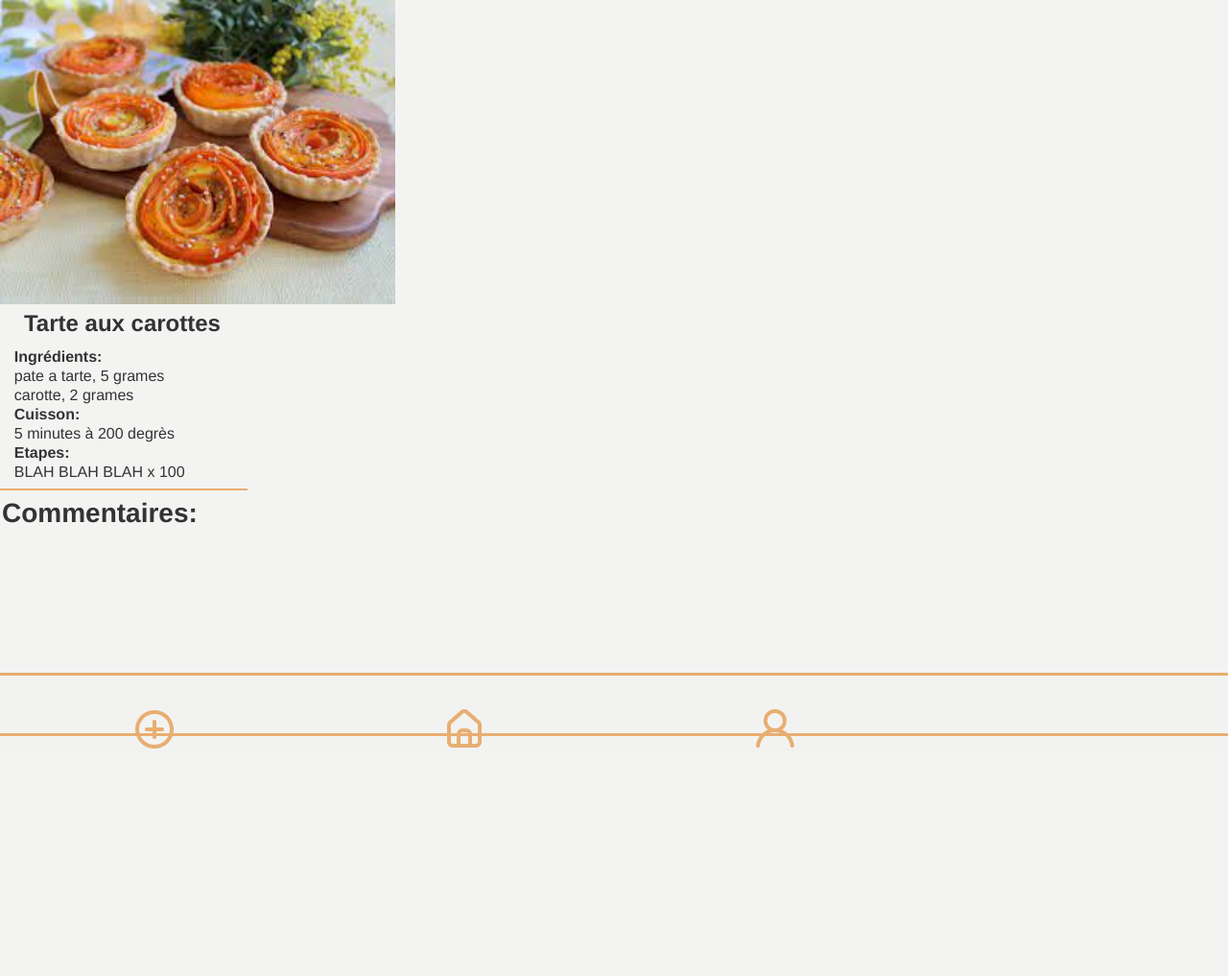
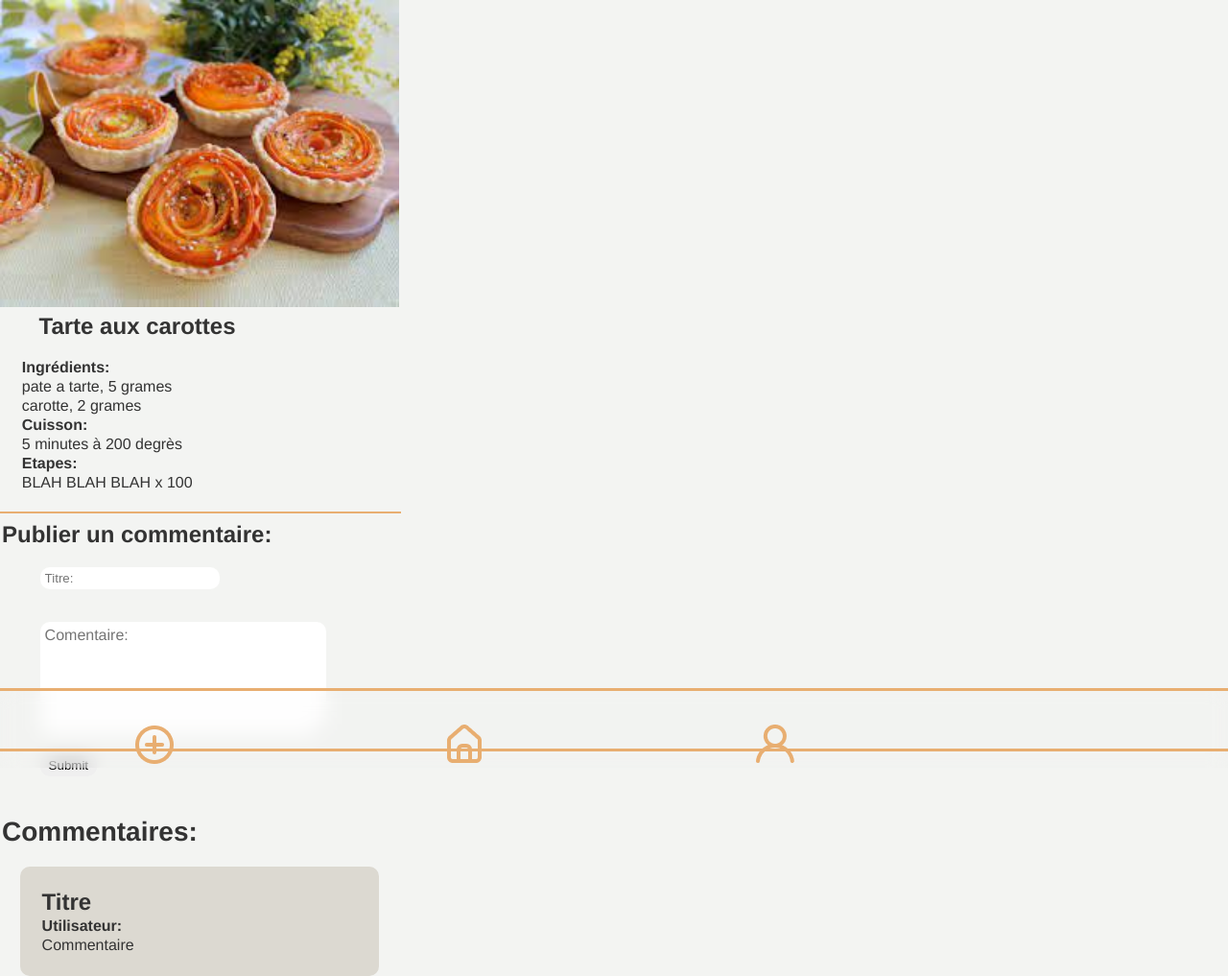
Before and after one commit to Solemadd/racook, a PHP site: page /affichage.php in a window 1280 px wide. Shown: the whole page at 96% size. Before the commit the page ends 780 px from the top, so only its background shows below. Run offline with PHP 8.4, Linux system fonts and the light colour scheme.

Commit message:
correction de la barre de navigation , ajout du formulaire de commentaires

```diff
--- a/affichage.php
+++ b/affichage.php
@@ -8,10 +8,10 @@
   </head>
 
   <nav class="downbar">
-    <a href="manage.html"><img src="img/navbarplus.png" alt=""></a>
-    <a href="main.html"><img src="img/navbarhome.png" alt=""></a>
-    <a href="profile.html"><img src="img/navbarprofile.png" alt=""></a>
-</nav>
+      <a href="manage.php"><img src="img/navbarplus.png" alt=""></a>
+      <a href="main.php"><img src="img/navbarhome.png" alt=""></a>
+      <a href="profile.php"><img src="img/navbarprofile.png" alt=""></a>
+  </nav>
 
 
 <main class="affichage">
@@ -32,9 +32,21 @@
     </article>
 </main>
 
-<main>
+<main class="newrecipe">
     <hr class="primary width100">
+  <h5>Publier un commentaire:</h5>
+      <form action="" style="margin-top: 5%;">
+        <input type="text" placeholder="Titre:">
+        <h1></h1>
+        <textarea name="" id="" cols="30" rows="6" placeholder="Comentaire:"></textarea>
+        <input type="submit" style="margin-top: 5%;">
+      </form>
     <h4>Commentaires:</h4>
+    <br>
+    <section class="carte">
+    <h5>Titre</h5>
+    <h6>Utilisateur:</h6>
+    <p>Commentaire</p></section>
 </main>
 
 
--- a/frigo.html
+++ b/frigo.html
@@ -42,9 +42,9 @@
 
 
 <nav class="downbar">
-    <a href="manage.html"><img src="img/navbarplus.png" alt=""></a>
-    <a href="main.html"><img src="img/navbarhome.png" alt=""></a>
-    <a href="profile.html"><img src="img/navbarprofile.png" alt=""></a>
+    <a href="manage.php"><img src="img/navbarplus.png" alt=""></a>
+    <a href="main.php"><img src="img/navbarhome.png" alt=""></a>
+    <a href="profile.php"><img src="img/navbarprofile.png" alt=""></a>
 </nav>
 
 </html>
--- a/login.php
+++ b/login.php
@@ -1,3 +1,4 @@
+<?php session_start(); ?>
 <!doctype html>
 <html lang="en">
   <head>
@@ -23,7 +24,7 @@
     </form>
 
     <?php
-    session_start();
+
       if(isset($_POST["email"]) && isset($_POST["password"])){
         $email = $_POST["email"];
         $pass = $_POST["password"];
--- a/main.php
+++ b/main.php
@@ -97,6 +97,7 @@ $data_commentaire = $db->query("SELECT * FROM commentaire
 
 foreach ($data as $row) {
     echo '<section class="carte">
+    '.$_SESSION['user_id'].'
             <article>
                 <div>
                 <h5 class="margin5">'.$row['nom_recette'].'</h5>
--- a/param.html
+++ b/param.html
@@ -41,9 +41,9 @@
 
 
 <nav class="downbar">
-    <a href="manage.html"><img src="img/navbarplus.png" alt=""></a>
-    <a href="main.html"><img src="img/navbarhome.png" alt=""></a>
-    <a href="profile.html"><img src="img/navbarprofile.png" alt=""></a>
+    <a href="manage.php"><img src="img/navbarplus.png" alt=""></a>
+    <a href="main.php"><img src="img/navbarhome.png" alt=""></a>
+    <a href="profile.php"><img src="img/navbarprofile.png" alt=""></a>
 </nav>
 
 </html>
--- a/style.css
+++ b/style.css
@@ -176,7 +176,8 @@ margin-left: 25%;}
 width: 100%;
 padding-top: 3%;
 position: fixed;
-bottom: 2%;
+bottom: 0;
+backdrop-filter: blur(10px);
 }
 .downbar > a {margin-inline: 11%;}
 
@@ -253,5 +254,8 @@ border-radius: 10px;}
 .frigo > button {position:absolute; margin-left: 40%;width: 20%;height:10%; border-radius: 10px; border: var(--primary) 5px solid; background-color: transparent;}
 
 
-.affichage > div > img {width: 161%;}
+.affichage > div > img {width: 100%;}
 .affichage > article {margin-left: 5%;}
+
+
+.comm {width: 100%;}
```
Also changed, not shown: manage.php (+4 -4 lines), profile.html (+5 -5 lines), recettes.html (+4 -4 lines), scan.html (+4 -4 lines), trophee.html (+4 -4 lines).
